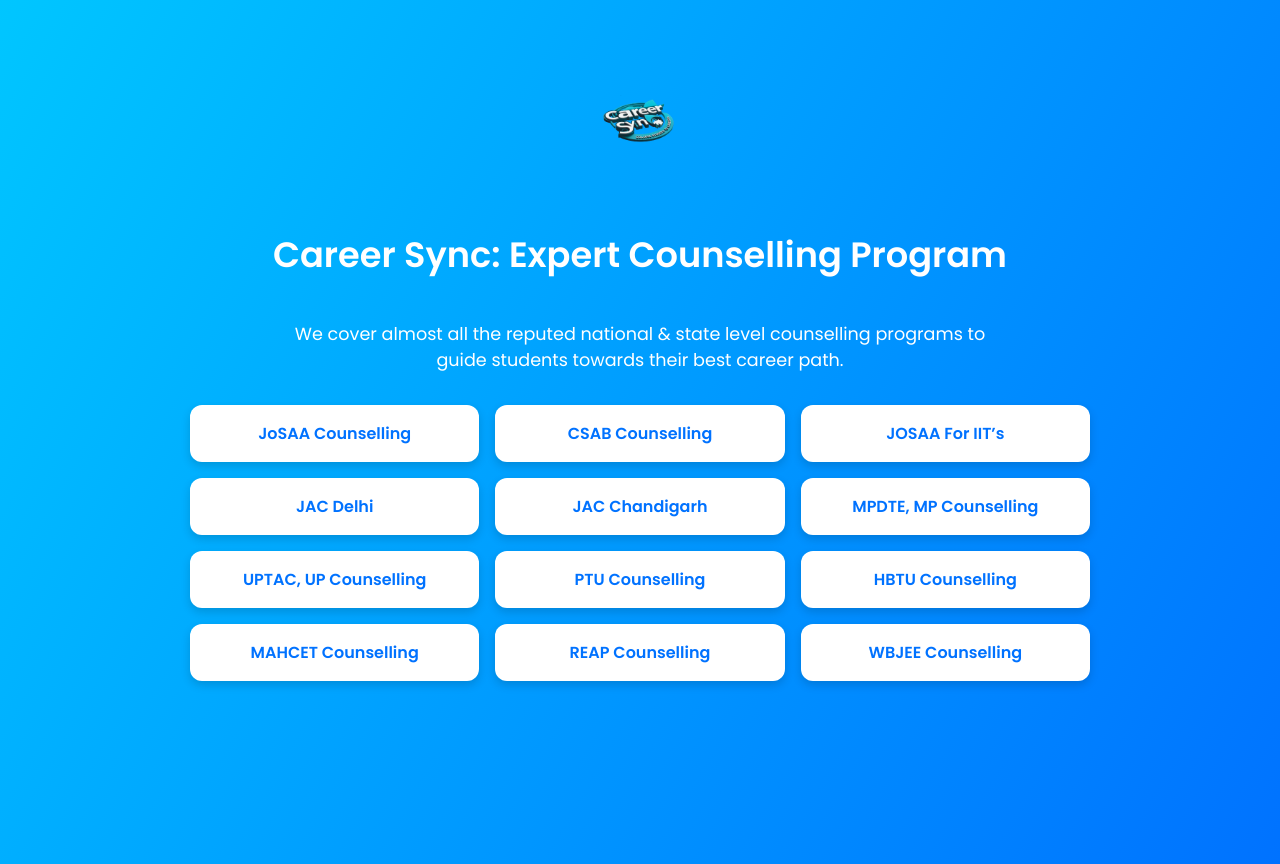
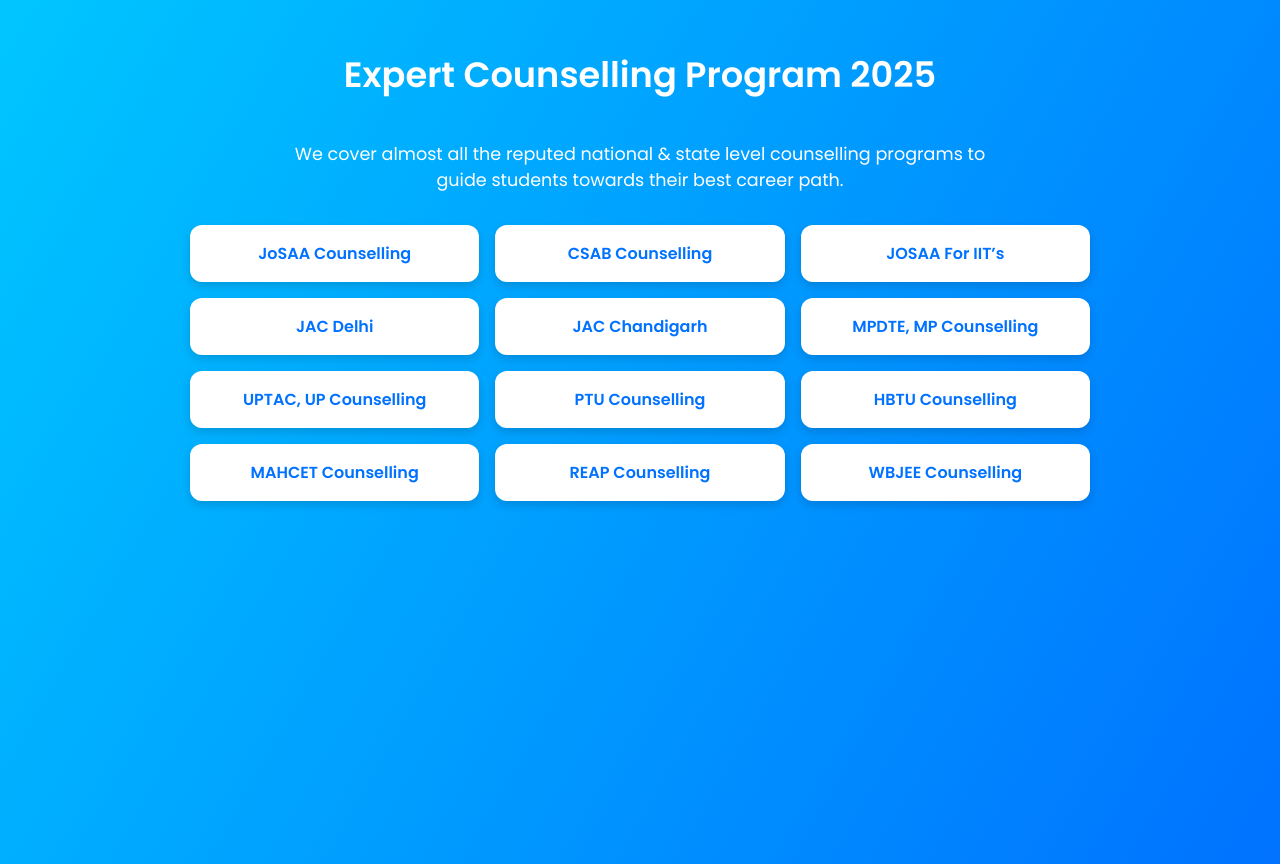
Before and after one commit to CareerSync111/CareerSync-All_Counsellings, a plain HTML site: page index.html in a window 1280 px wide. Drawn offline with Linux system fonts and the light colour scheme.

Commit message:
Update index.html

```diff
--- a/index.html
+++ b/index.html
@@ -3,7 +3,7 @@
 <head>
   <meta charset="UTF-8">
   <meta name="viewport" content="width=device-width, initial-scale=1.0">
-  <title>Career Sync - Expert Counselling Program</title>
+  <title>Expert Counselling Program</title>
   <link href="https://fonts.googleapis.com/css2?family=Poppins:wght@400;600&display=swap" rel="stylesheet">
   <style>
     body {
@@ -74,8 +74,8 @@
   </style>
 </head>
 <body>
-  <img src="logo.png" alt="Career Sync Logo" class="logo">
-  <h1>Career Sync: Expert Counselling Program</h1>
+
+  <h1> Expert Counselling Program 2025</h1>
   <p>We cover almost all the reputed national & state level counselling programs to guide students towards their best career path.</p>
 
 
```
